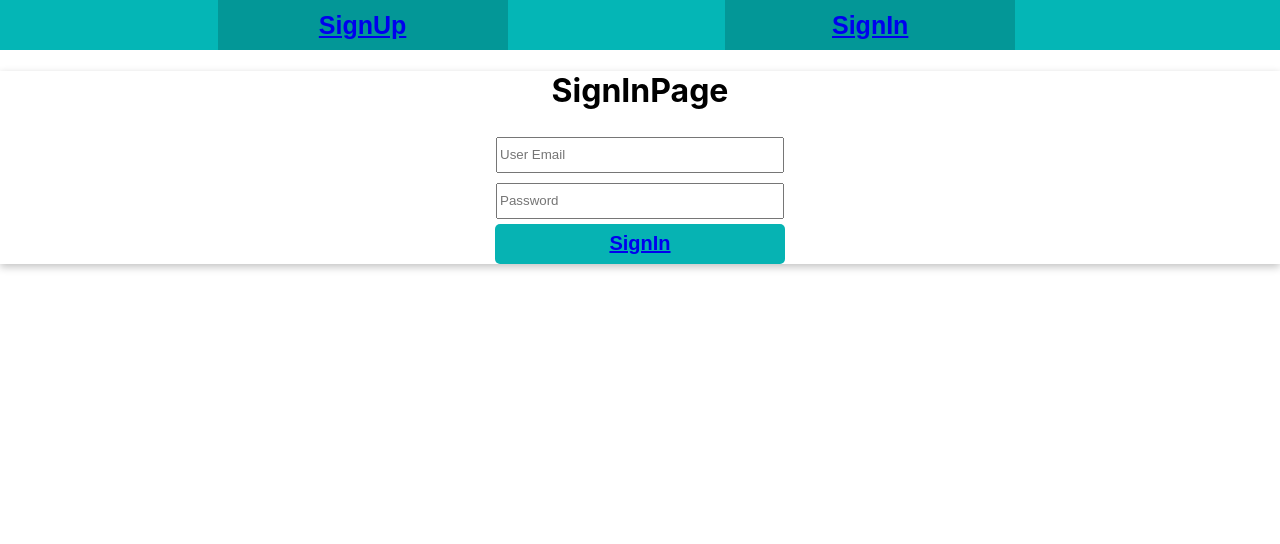
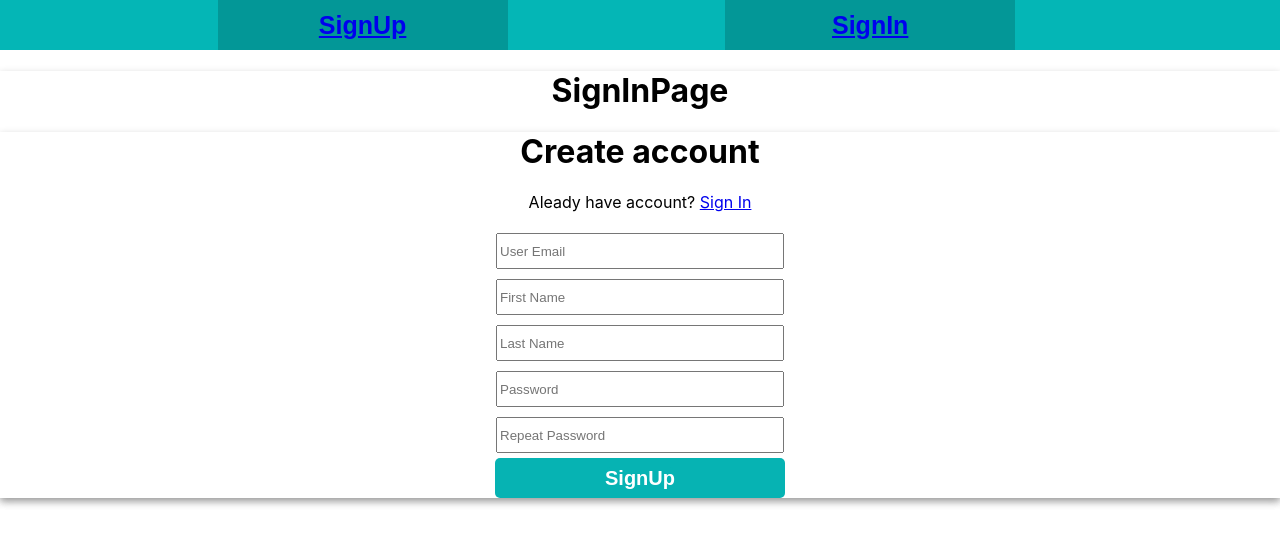
Before and after one commit to rajivravindrapathak/SmartyPantsTechnologies, a React (Create React App) app: page /signin in a window 1280 px wide. Shown: the top 544 px of the page. Built offline with nearby package versions, Linux system fonts and the light colour scheme.

Commit message:
Add files via upload

```diff
--- a/src/App.css
+++ b/src/App.css
@@ -5,15 +5,9 @@
   justify-content: space-evenly;
 }
 
-.mainDiv {
-  text-align: center;
-  margin: 5px;
-}
-
 
 .homeChildDiv {
   display: flex;
-  text-align: center;
   margin-left: 30%;
 }
 
--- a/src/Components/HomePage.jsx
+++ b/src/Components/HomePage.jsx
@@ -6,6 +6,11 @@ const HomePage = () => {
     const [loading, setLoading] = useState(true);
     const [error, setError] = useState(false);
     const [data, setData] = useState([]);
+
+    const logout = ()=> {
+      localStorage.removeItem('SignUp')
+      window.location.reload()
+    }
 
     useEffect(()=>{
         fetchData();
@@ -34,7 +39,7 @@ const HomePage = () => {
         <div>
           <div className='homeDiv'>
             <h1>HomePage</h1>
-            <button className='logout'>Logout</button>
+            <button className='logout' onClick={logout}>Logout</button>
           </div>
 
           <div className='mainDiv'>
--- a/src/Components/SignIn.jsx
+++ b/src/Components/SignIn.jsx
@@ -1,21 +1,35 @@
-import React, { useRef } from 'react'
+import React, { useEffect, useRef, useState } from 'react'
 import { Link } from 'react-router-dom'
+import SignUp from './SignUp'
 
 const SignIn = () => {
     const email = useRef()
     const password = useRef()
 
+    const [show, setShow] = useState(false)
+    const localemail = localStorage.getItem('email')
+    const localpassword = localStorage.getItem('password')
 
+    useEffect(() => {
+        if(localemail) {
+            setShow(true)
+        }
+    })
 
     const handleSignIn = () => {
-        if(email.current.value || password.current.value) {
-
+        if(email.current.value === localemail && password.current.value === localpassword) {
+            localStorage.setItem('SignUp', email.current.value)
+            window.location.reload()
+        } else {
+            alert('please create account enter valid credetial')
         }
     }
 
     return (
         <div className='signupmainDiv'>
            <h1>SignInPage</h1>
+           {show?
+           <div>
                 <div>
                     <input type="email" placeholder='User Email' ref={email} />
                 </div>
@@ -26,6 +40,8 @@ const SignIn = () => {
                     <button className='sigInbutton' onClick={handleSignIn}><Link to="/homepage" id='sin' >SignIn</Link></button>
                 </div>
            </div>
+           :<SignUp />}
+        </div>
     )
 }
 
```
Lines whose indentation alone changed are shown as unchanged.
